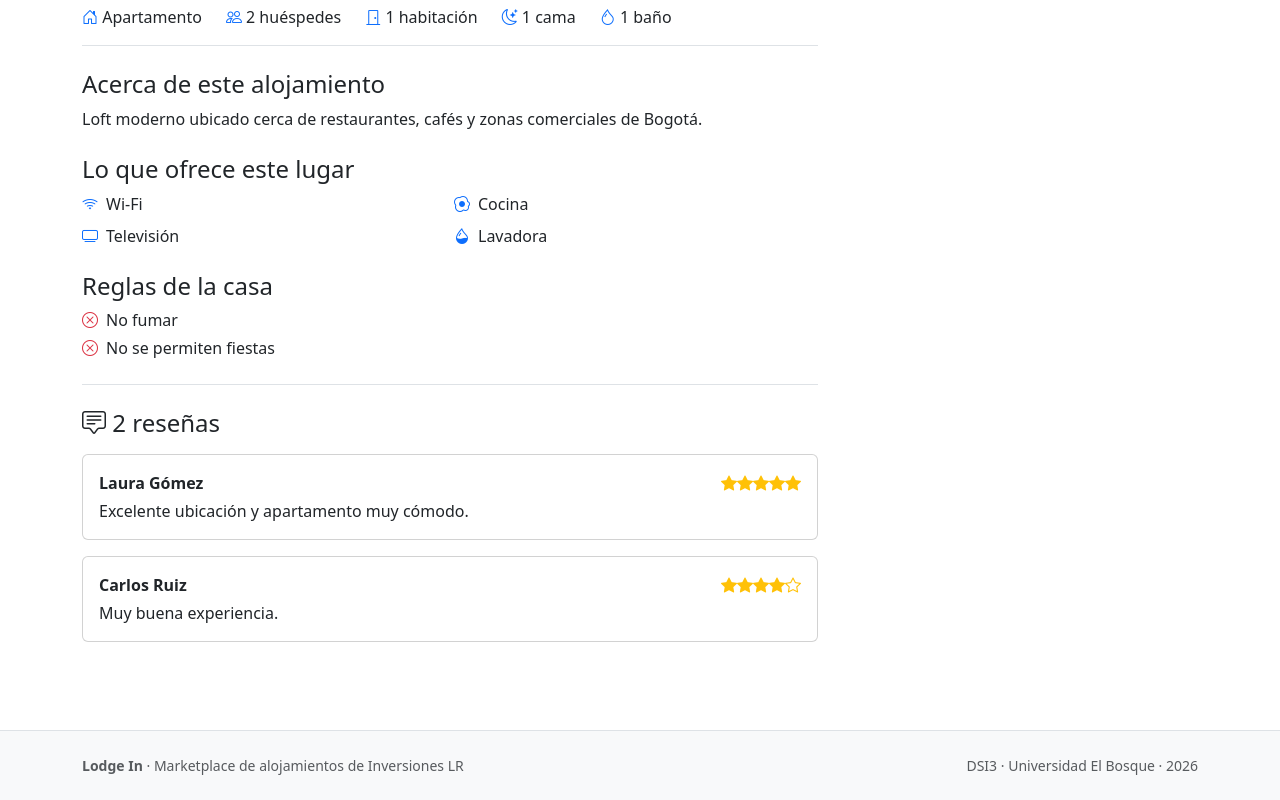
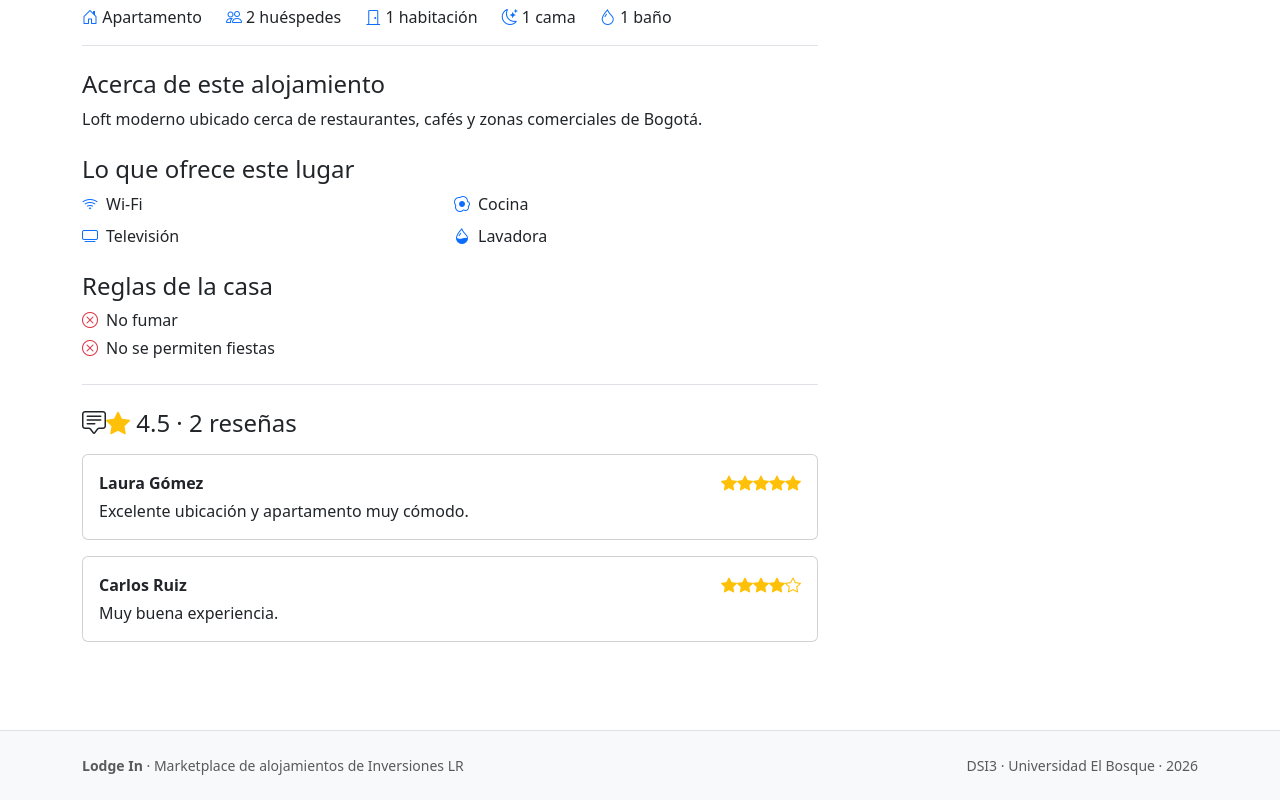
Before and after one commit to judalesa/Lodge-In, an Angular app: page /alojamientos/1 in a window 1280 px wide. Shown: the part 676-1476 px from the top of the page. Built offline with nearby package versions, Linux system fonts and the light colour scheme.

Commit message:
feat(core): crear ResenaService para reseñas nuevas

```diff
--- /dev/null
+++ b/src/app/core/services/resena.service.ts
@@ -0,0 +1,45 @@
+import { Injectable, signal } from '@angular/core';
+import { Resena } from '../models';
+
+/** Clave con la que se guardan las reseñas nuevas en el localStorage del navegador. */
+const STORAGE_KEY = 'lodgein.resenas';
+
+/**
+ * Reseñas que escriben los usuarios desde el detalle.
+ * El frontend no puede escribir en el JSON, así que se guardan en localStorage
+ * (quedan en este navegador aunque se recargue la página).
+ */
+@Injectable({ providedIn: 'root' })
+export class ResenaService {
+  /** Lista interna, editable solo desde este servicio. */
+  private readonly _nuevas = signal<Resena[]>(this.cargar());
+
+  /** Lista pública de solo lectura: los componentes la leen, pero no la pueden modificar. */
+  readonly nuevas = this._nuevas.asReadonly();
+
+  /** Crea una reseña, la pone de primera y la guarda. Devuelve la reseña creada. */
+  agregar(alojamientoId: number, usuario: string, calificacion: number, comentario: string): Resena {
+    const resena: Resena = {
+      id: Date.now(), // milisegundos desde 1970: sirve como id único y sencillo
+      alojamientoId,
+      usuario: usuario.trim(),
+      calificacion,
+      comentario: comentario.trim(),
+    };
+    this._nuevas.update(lista => [resena, ...lista]);
+    localStorage.setItem(STORAGE_KEY, JSON.stringify(this._nuevas()));
+    return resena;
+  }
+
+  /** Lee las reseñas guardadas. Si no hay nada o el contenido está dañado, devuelve una lista vacía. */
+  private cargar(): Resena[] {
+    try {
+      const guardado = localStorage.getItem(STORAGE_KEY);
+      const datos: unknown = guardado ? JSON.parse(guardado) : [];
+      return Array.isArray(datos) ? datos : [];
+    } catch {
+      // JSON.parse lanza un error si el texto no es JSON válido.
+      return [];
+    }
+  }
+}
--- a/src/app/pages/detalle/detalle.html
+++ b/src/app/pages/detalle/detalle.html
@@ -84,6 +84,9 @@
       <section class="border-top pt-4">
         <h2 class="h4 mb-3">
           <i class="bi bi-chat-square-text"></i>
+          @if (promedio() !== null) {
+            <i class="bi bi-star-fill text-warning"></i> {{ promedio() }} ·
+          }
           {{ resenas().length }} {{ resenas().length === 1 ? 'reseña' : 'reseñas' }}
         </h2>
 
--- a/src/app/pages/detalle/detalle.ts
+++ b/src/app/pages/detalle/detalle.ts
@@ -1,9 +1,10 @@
-import { Component, effect, inject, input } from '@angular/core';
+import { Component, computed, effect, inject, input } from '@angular/core';
 import { toObservable, toSignal } from '@angular/core/rxjs-interop';
 import { CurrencyPipe } from '@angular/common';
 import { Router, RouterLink } from '@angular/router';
 import { switchMap } from 'rxjs';
 import { AlojamientoService } from '../../core/services/alojamiento.service';
+import { ResenaService } from '../../core/services/resena.service';
 
 /** Ícono de Bootstrap Icons para cada servicio. Si un servicio no está aquí, se usa ICONO_SERVICIO_DEFECTO. */
 const ICONOS_SERVICIO: Record<string, string> = {
@@ -29,6 +30,7 @@ const ICONO_SERVICIO_DEFECTO = 'bi-check-circle';
 })
 export class Detalle {
   private readonly alojamientoService = inject(AlojamientoService);
+  private readonly resenaService = inject(ResenaService);
   private readonly router = inject(Router);
 
   /**
@@ -52,11 +54,34 @@ export class Detalle {
     { initialValue: null }
   );
 
-  /** Reseñas del alojamiento (las del JSON). Se vuelven a pedir si cambia el id. */
-  protected readonly resenas = toSignal(
+  /** Reseñas del JSON para este alojamiento. Se vuelven a pedir si cambia el id. */
+  private readonly resenasJson = toSignal(
     toObservable(this.id).pipe(switchMap(id => this.alojamientoService.getResenas(Number(id)))),
     { initialValue: [] }
   );
+
+  /**
+   * Todas las reseñas: primero las nuevas de este alojamiento (localStorage) y después las del JSON.
+   * Al publicar una reseña, nuevas() cambia y esta lista se recalcula sola.
+   */
+  protected readonly resenas = computed(() => {
+    const id = Number(this.id());
+    const nuevas = this.resenaService.nuevas().filter(r => r.alojamientoId === id);
+    return [...nuevas, ...this.resenasJson()];
+  });
+
+  /**
+   * Promedio de las reseñas, redondeado a 1 decimal (null si no hay reseñas).
+   * Solo se muestra en la sección de reseñas; la calificación del alojamiento sigue siendo la del JSON.
+   */
+  protected readonly promedio = computed(() => {
+    const lista = this.resenas();
+    if (lista.length === 0) {
+      return null;
+    }
+    const suma = lista.reduce((total, r) => total + r.calificacion, 0);
+    return Math.round((suma / lista.length) * 10) / 10;
+  });
 
   /** Para dibujar las 5 estrellas de cada reseña con @for. */
   protected readonly estrellas = [1, 2, 3, 4, 5];
```
